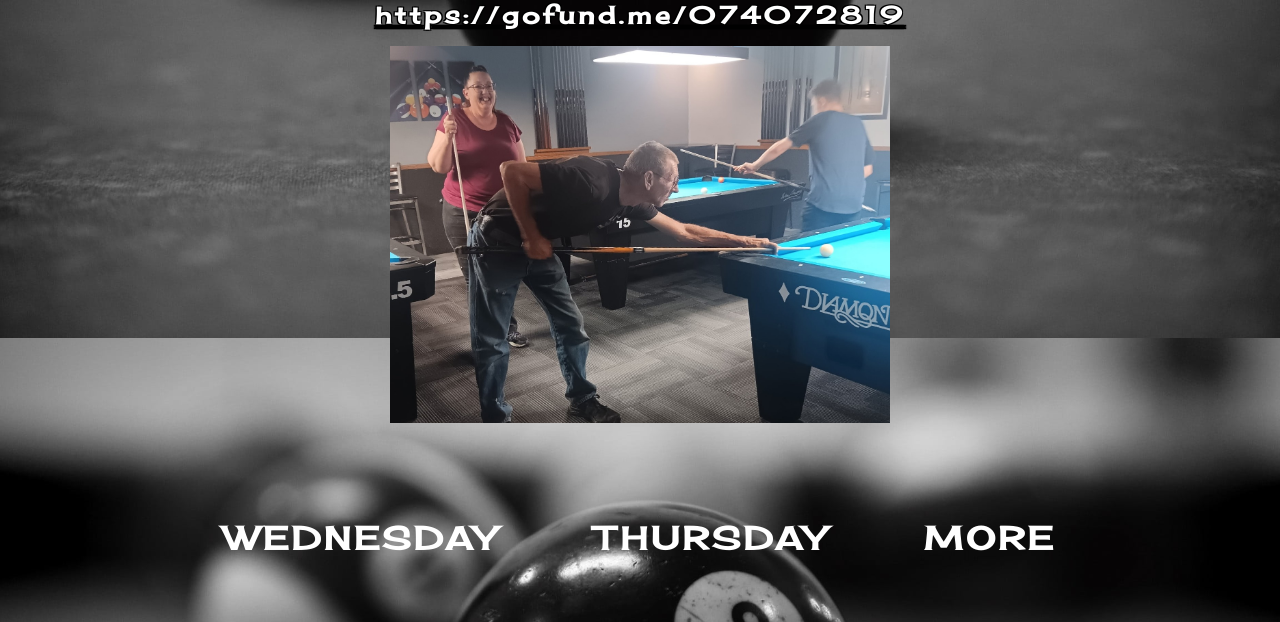
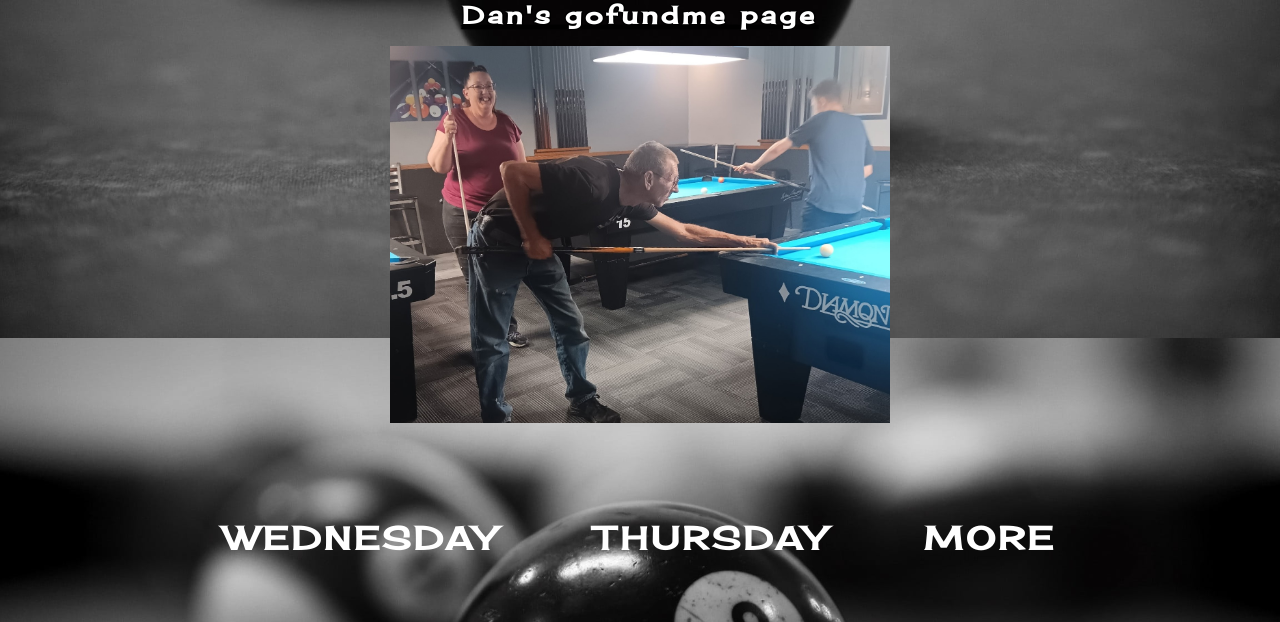
Before and after one commit to poolstuff/league, a website: page index.html in a window 1280 px wide. Shown: the part 462-1084 px from the top of the page. Drawn offline with Linux system fonts and the light colour scheme.

Commit message:
Add files via upload

```diff
--- a/index.html
+++ b/index.html
@@ -21,7 +21,7 @@
                 <h2>In loving memory</h2>
                 <h1>Dan Stogdill</h1>
                 <a class="gofundme" href="https://gofund.me/074072819"
-                            ><h2>https://gofund.me/074072819</h2></a
+                            ><h2>Dan's gofundme page</h2> </a
                         >
 
                 </div>
```
